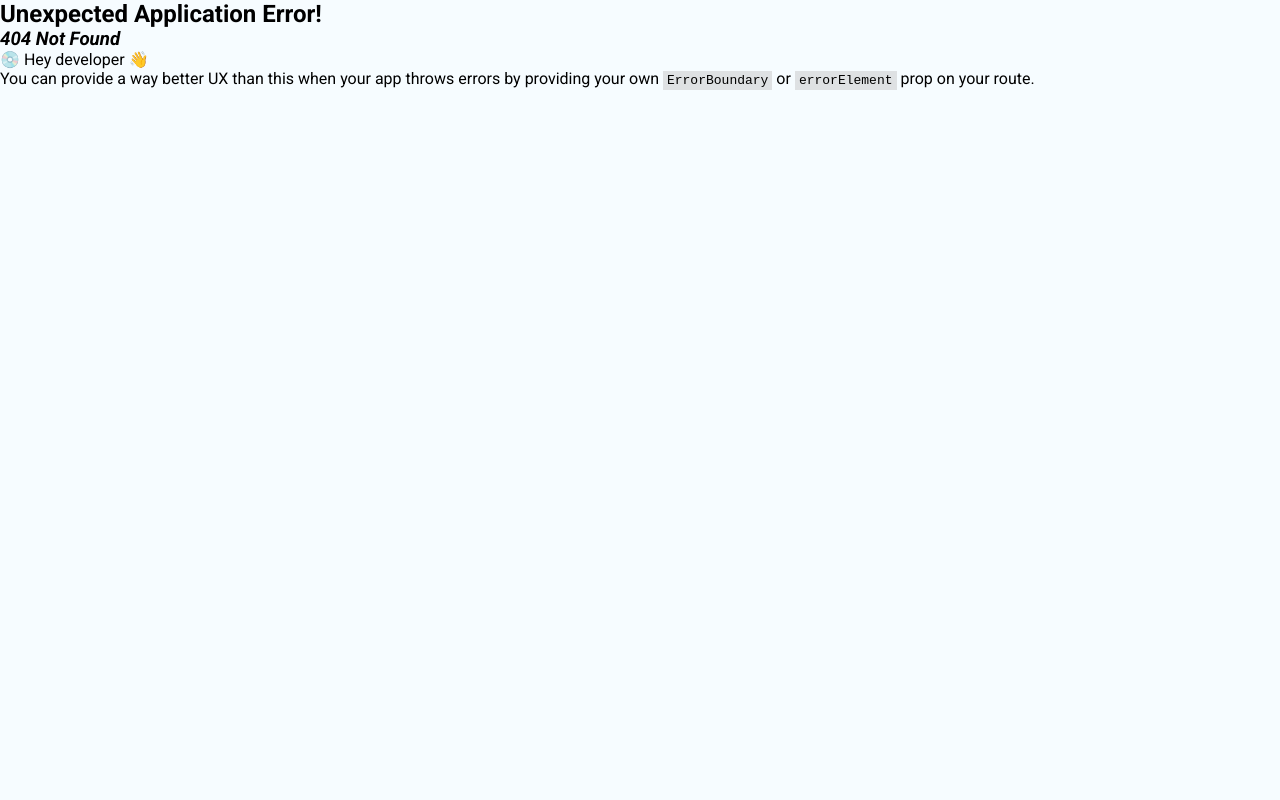
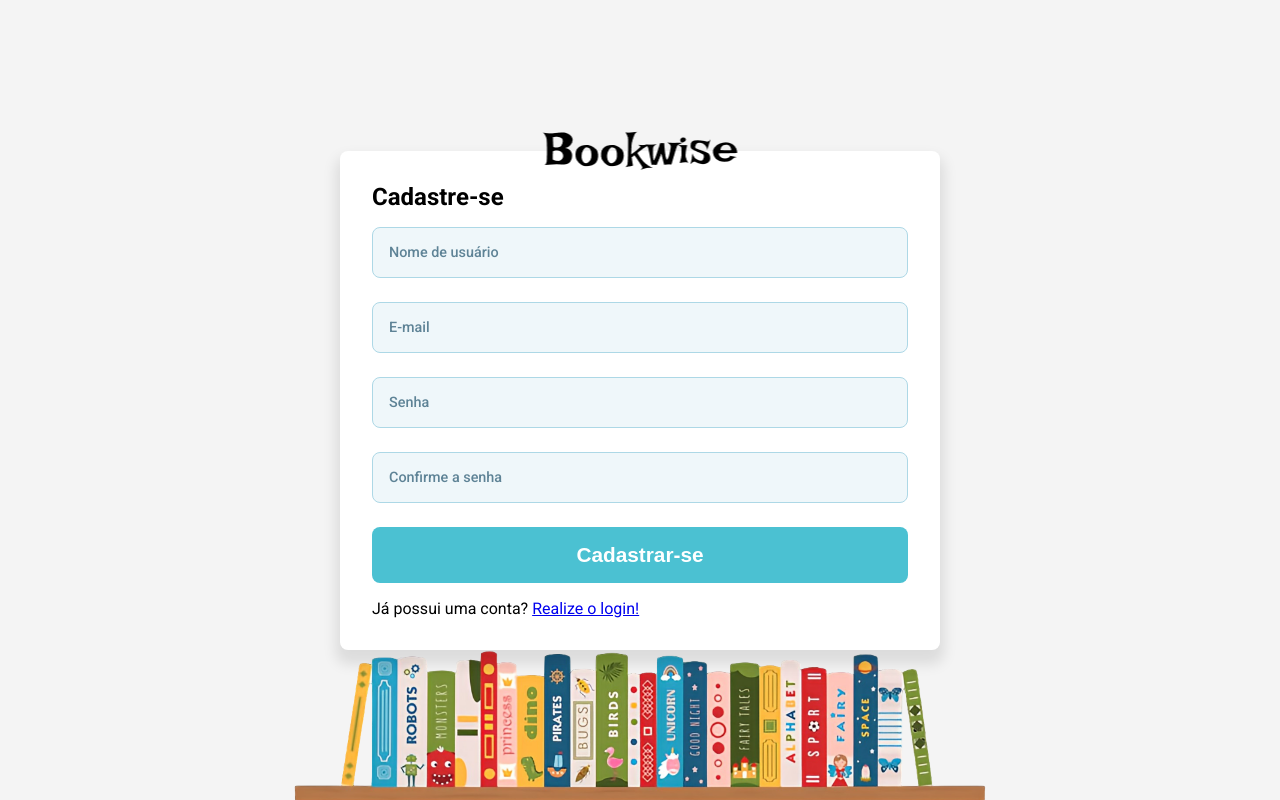
Before and after one commit to Lorrust/bookwise, a React (Vite) app: page /cadastro in a window 1280 px wide. Before the commit this address had no page. Built offline with nearby package versions, Linux system fonts and the light colour scheme.

Commit message:
Login apenas faltando remember

```diff
--- /dev/null
+++ b/src/components/button/PrimaryButton.js
@@ -0,0 +1,19 @@
+import styled from 'styled-components';
+
+export const PrimaryButton = styled.button`
+    border: none;
+    border-radius: 0.5rem;
+
+    background-color: #4BC1D2;
+    padding: 1rem;
+
+    color: #FFF;
+    font-size: ${props => props.$size}rem;
+    font-weight: 700;
+
+    transition: background-color .2s ease-in-out;
+
+    &:hover {
+        background-color: #3CAAB3;
+    }
+`;
--- /dev/null
+++ b/src/components/form/CheckBoxLine/index.jsx
@@ -0,0 +1,18 @@
+import { Container } from "./styles";
+
+export const CheckBoxLine = ({ id, text, onChange }) => {
+  const handleCheckboxChange = (e) => {
+    onChange(e.target.checked);
+  };
+  return (
+    <Container>
+      <input
+        type="checkbox"
+        name={id}
+        id={id}
+        onChange={handleCheckboxChange}
+      />
+      <label htmlFor={id}>{text}</label>
+    </Container>
+  );
+};
--- /dev/null
+++ b/src/components/form/CheckBoxLine/styles.js
@@ -0,0 +1,13 @@
+import styled from 'styled-components';
+
+export const Container = styled.div`
+    display: flex;
+    gap: 0.5rem;
+
+    cursor: pointer;
+
+    input {
+        width: 1rem;
+        height: 1rem;
+    }
+`;
--- /dev/null
+++ b/src/components/form/PrimaryInput.js
@@ -0,0 +1,17 @@
+import styled from 'styled-components';
+
+export const PrimaryInput = styled.input`
+    padding: 1rem;
+    border-radius: 0.5rem;
+    border: 1px solid #ADD8E6;
+    background: rgb(173, 216, 230, 0.2);
+
+    color: #5E8396;
+    font-family: 'Roboto', Tahoma, Geneva, Verdana, sans-serif;
+    font-weight: 500;
+    font-size: 0.9rem;
+
+    &::placeholder {
+        color: #5E8396;
+    }
+`;
--- /dev/null
+++ b/src/components/layout/InvolvesLogin/index.jsx
@@ -0,0 +1,28 @@
+import { Link } from "react-router-dom";
+
+import { Container } from "./styles";
+
+export const InvolvesLogin = ({ children, text, cb, login }) => {
+  const handleSubmit = (e) => {
+    e.preventDefault();
+
+    cb();
+  };
+
+  return (
+    <Container>
+      <section>
+        <img src="/Logo.png" alt="Logo" />
+
+        <h1>{text}</h1>
+
+        <form onSubmit={handleSubmit}>{children}</form>
+
+        <span>
+          {login ? "Não possui uma conta? " : "Já possui uma conta? "}
+          <Link to={login ? "/cadastro" : "/"}>{login ? "Cadastre-se!" : "Realize o login!"}</Link>{" "}
+        </span>
+      </section>
+    </Container>
+  );
+};
--- /dev/null
+++ b/src/components/layout/InvolvesLogin/styles.js
@@ -0,0 +1,45 @@
+import styled from 'styled-components';
+
+import Lib from '../../../assets/lib.png'
+
+export const Container = styled.div`
+    height: 100vh;
+    padding: 0 1rem;
+
+    display: flex;
+    align-items: center;
+    justify-content: center;
+
+    background-image: url(${Lib});
+    background-size: contain;
+    background-position: bottom;
+    background-repeat: no-repeat;
+    background-size: 60%;
+    background-color: #f4f4f4;
+
+    section {
+        position: relative;
+        box-shadow: 0px 10px 14px 4px rgba(0,0,0,0.1);
+        padding: 2rem;
+        border-radius: 0.5rem;
+        width: 600px;
+
+        background-color: #fff;
+
+        img {
+            position: absolute;
+            left: 50%;
+            transform: translate(-50%);
+            top: -20px
+        }
+
+        form {
+            display: flex;
+            flex-direction: column;
+
+            gap: 1.5rem;
+
+            margin: 1rem 0;
+        }
+    }
+`;
--- /dev/null
+++ b/src/pages/Home/index.jsx
@@ -0,0 +1,5 @@
+export const Home = () => {
+  return (
+    <div>Home</div>
+  )
+}
--- /dev/null
+++ b/src/pages/SignUp/index.jsx
@@ -0,0 +1,110 @@
+import { useState } from "react";
+import { useNavigate } from "react-router-dom";
+
+import { InvolvesLogin } from "../../components/layout/InvolvesLogin";
+
+import { PrimaryInput } from "../../components/form/PrimaryInput";
+import { PrimaryButton } from "../../components/button/PrimaryButton";
+
+export const SignUp = () => {
+  const [error, setError] = useState(null);
+  const [formData, setFormData] = useState({
+    name: "",
+    email: "",
+    pass: "",
+    confirmPass: "",
+  });
+
+  const navigate = useNavigate();
+
+  const handleChange = (e) => {
+    const value = e.target.value;
+    setFormData({
+      ...formData,
+      [e.target.name]: value,
+    });
+  };
+
+  const registerUser = () => {
+    let users = JSON.parse(localStorage.getItem("users"));
+
+    if (formData.pass != formData.confirmPass) {
+      setError("As senhas não coincidem!");
+
+      return;
+    }
+
+    delete formData.confirmPass
+
+    let errorOccurred = false;
+
+    if (users) {
+      for (let user of users) {
+        if (user.name == formData.name) {
+          setError("Nome de usuário já cadastrado!");
+          errorOccurred = true;
+          break;
+        } else if (user.email == formData.email) {
+          setError("E-mail já cadastrado!");
+          errorOccurred = true;
+          break;
+        }
+      }
+    } else {
+      users = [formData];
+    }
+
+    if (errorOccurred) return;
+
+    localStorage.setItem("users", JSON.stringify(users));
+    localStorage.setItem("loggedUser", JSON.stringify(formData));
+    navigate("/home");
+  };
+
+  return (
+    <InvolvesLogin text="Cadastre-se" cb={registerUser}>
+      <PrimaryInput
+        type="text"
+        name="name"
+        id="name"
+        value={formData.name}
+        placeholder="Nome de usuário"
+        onChange={handleChange}
+        required
+      />
+      <PrimaryInput
+        type="email"
+        name="email"
+        id="email"
+        value={formData.email}
+        placeholder="E-mail"
+        onChange={handleChange}
+        required
+      />
+      <PrimaryInput
+        type="password"
+        name="pass"
+        id="pass"
+        value={formData.pass}
+        placeholder="Senha"
+        onChange={handleChange}
+        required
+      />
+      <PrimaryInput
+        type="password"
+        name="confirmPass"
+        id="confirmPass"
+        value={formData.confirmPass}
+        placeholder="Confirme a senha"
+        onChange={handleChange}
+        required
+      />
+
+      {error && <p style={{ color: "red" }}>{error}</p>}
+
+      <PrimaryButton type="submit" $size={1.3}>
+        Cadastrar-se
+      </PrimaryButton>
+    </InvolvesLogin>
+  );
+};
--- a/src/pages/login/index.jsx
+++ b/src/pages/login/index.jsx
@@ -1,7 +1,80 @@
-import React from 'react'
+import { useState } from "react";
+import { useNavigate } from "react-router-dom";
+
+import { InvolvesLogin } from "../../components/layout/InvolvesLogin";
+
+import { PrimaryInput } from "../../components/form/PrimaryInput";
+import { CheckBoxLine } from "../../components/form/CheckBoxLine";
+import { PrimaryButton } from "../../components/button/PrimaryButton";
 
 export const Login = () => {
+  const [error, setError] = useState(null);
+  const [formData, setFormData] = useState({
+    email: "",
+    pass: "",
+    remember: false,
+  });
+
+  const navigate = useNavigate();
+
+  const handleChange = (e) => {
+    const value = e.target.value;
+    setFormData({
+      ...formData,
+      [e.target.name]: value,
+    });
+  };
+  const checkCredentials = () => {
+    const users = JSON.parse(localStorage.getItem("users"));
+
+    if (users) {
+      for (const user of users) {
+        if (user.email === formData.email && user.pass === formData.pass) {
+          localStorage.setItem("loggedUser", JSON.stringify(user));
+          navigate("/home");
+          return;
+        }
+      }
+    }
+
+    setError("Credenciais inválidas!");
+  };
+
   return (
-    <div>Login</div>
-  )
-}
+    <InvolvesLogin text="Login" cb={checkCredentials} login>
+      <PrimaryInput
+        type="email"
+        name="email"
+        id="email"
+        placeholder="E-mail"
+        onChange={handleChange}
+        required
+      />
+      <PrimaryInput
+        type="password"
+        name="pass"
+        id="pass"
+        placeholder="Senha"
+        onChange={handleChange}
+        required
+      />
+
+      <CheckBoxLine
+        text="Lembrar-me"
+        id="remember"
+        onChange={(isClicked) =>
+          setFormData({
+            ...formData,
+            remember: isClicked,
+          })
+        }
+      />
+
+      <PrimaryButton type="submit" $size={1.3}>
+        Iniciar sessão
+      </PrimaryButton>
+
+      {error && <p style={{ color: "red" }}>{error}</p>}
+    </InvolvesLogin>
+  );
+};
```
Also changed, not shown: src/router/router.jsx (+9 -1 lines), public/Logo.png (renamed from public/BookwiseLogo.png), src/assets/lib.png (added).
